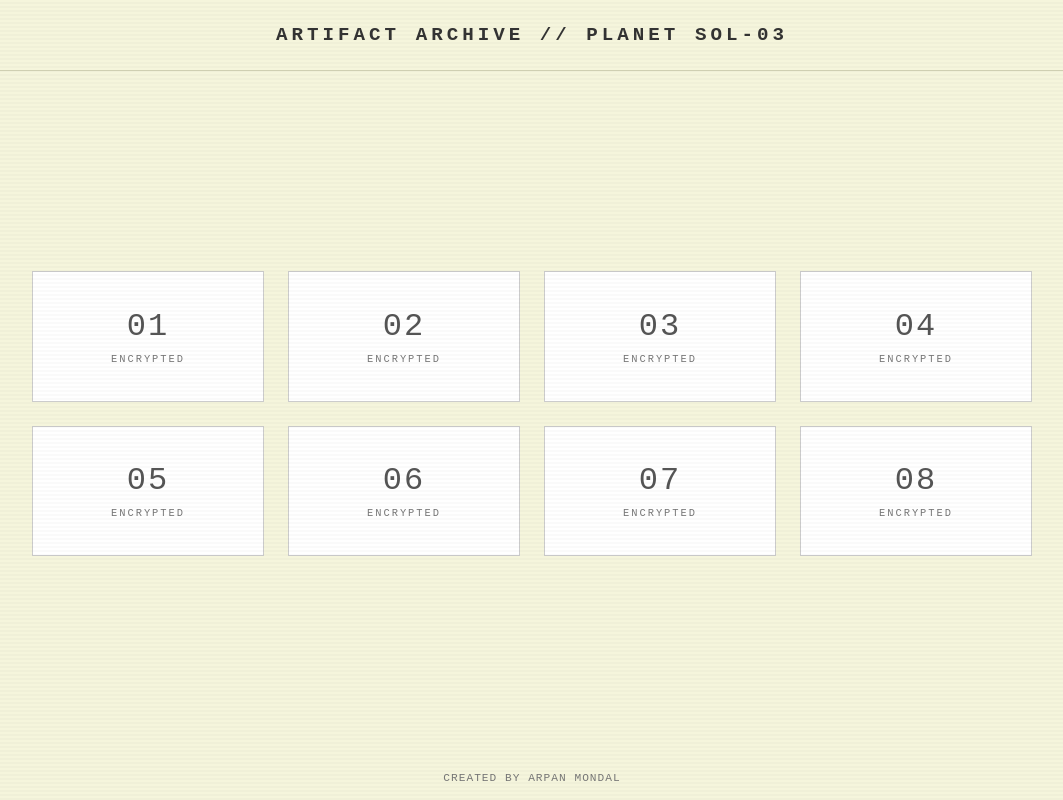
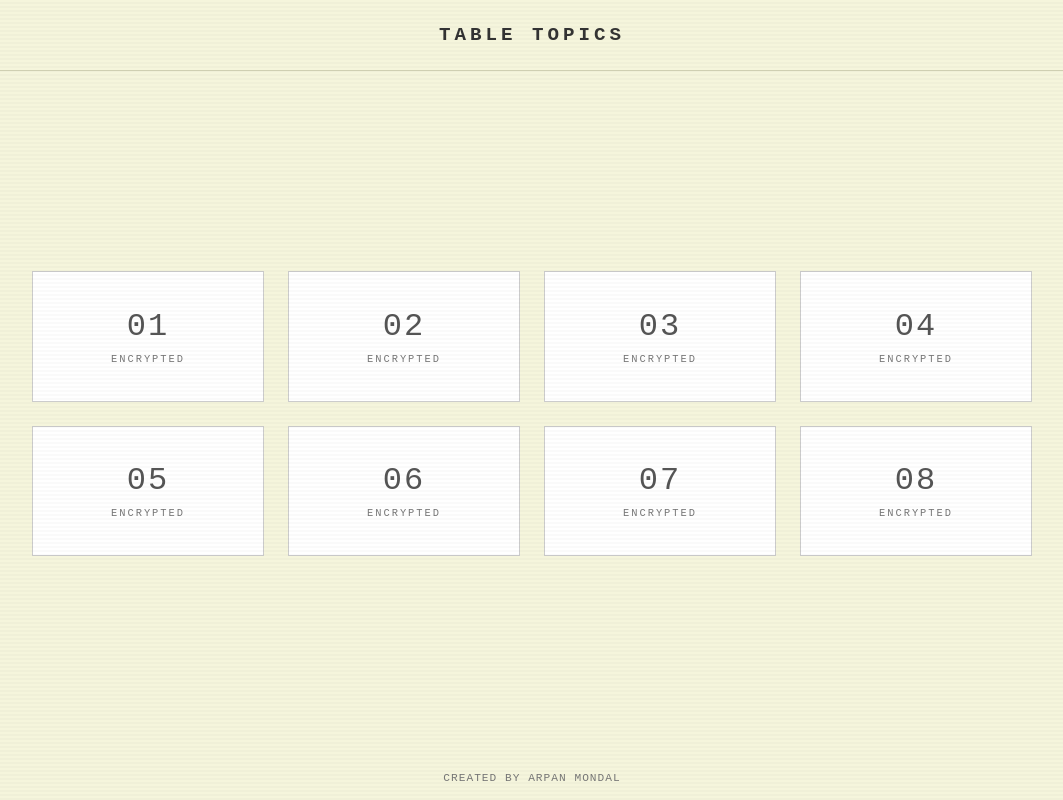
Before and after one commit to Arpanmondalz/artifacts-2, a plain HTML site: page index.html in a window 1280 px wide. Shown: the whole page, without its empty margins (108-1171 px from the left). Drawn offline with Linux system fonts and the light colour scheme.

Commit message:
Change title and header to 'Table Topics'

```diff
--- a/index.html
+++ b/index.html
@@ -3,7 +3,7 @@
 <head>
   <meta charset="UTF-8">
   <meta name="viewport" content="width=device-width, initial-scale=1.0">
-  <title>Artifact Archive // Sol-03</title>
+  <title>Table Topics</title>
   <style>
     /* --- DESIGN SYSTEM (LIGHT THEME) --- */
     :root {
@@ -201,7 +201,7 @@
 <body>
 
   <header>
-    <h1>Artifact Archive // Planet Sol-03</h1>
+    <h1>Table Topics</h1>
   </header>
 
   <main>
```
